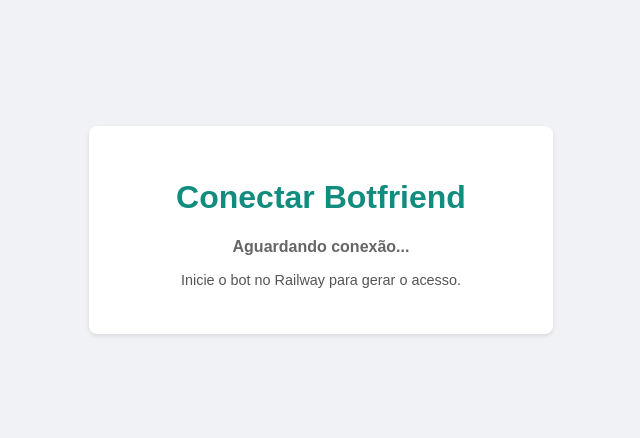
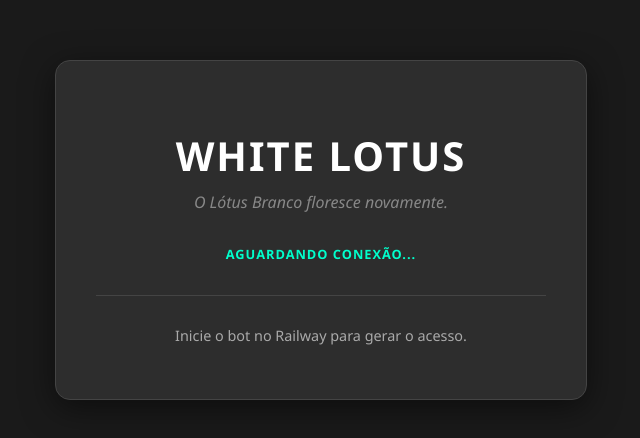
Before and after one commit to Sr-agente208/Botfriend, a website: page public/index.html in a window 1280 px wide. Shown: the part 170-608 px from the top of the page, without its empty margins (319-959 px from the left). Drawn offline with nearby package versions, Linux system fonts and the light colour scheme; no server answers.

Commit message:
Personalização completa: Tema WHITE LOTUS

```diff
--- a/DADOS DO KEISEN/INFO_KEISEN/media/INFO_KEISEN.json
+++ b/DADOS DO KEISEN/INFO_KEISEN/media/INFO_KEISEN.json
@@ -1,8 +1,8 @@
 {
   "prefix": "!",
   "TOKEN": "",
-  "NomeDoBot": "SAYURI-BETA v5",
-  "ownerName": "moreno devs</>",
+  "NomeDoBot": "WHITE LOTUS",
+  "ownerName": "Sr-agente208",
   "channelnk": "",
   "channel": "",
   "ownerNumber": "5549933805907",
--- a/public/index.html
+++ b/public/index.html
@@ -3,20 +3,22 @@
 <head>
     <meta charset="UTF-8">
     <meta name="viewport" content="width=device-width, initial-scale=1.0">
-    <title>Botfriend - Login WhatsApp</title>
+    <title>WHITE LOTUS - WhatsApp Login</title>
     <style>
-        body { font-family: Arial, sans-serif; display: flex; flex-direction: column; align-items: center; justify-content: center; height: 100vh; margin: 0; background-color: #f0f2f5; }
-        .container { background: white; padding: 2rem; border-radius: 8px; box-shadow: 0 2px 4px rgba(0,0,0,0.1); text-align: center; max-width: 400px; width: 100%; }
-        h1 { color: #128c7e; }
+        body { font-family: 'Segoe UI', Tahoma, Geneva, Verdana, sans-serif; display: flex; flex-direction: column; align-items: center; justify-content: center; height: 100vh; margin: 0; background-color: #1a1a1a; color: #ffffff; }
+        .container { background: #2d2d2d; padding: 2.5rem; border-radius: 15px; box-shadow: 0 8px 32px rgba(0,0,0,0.5); text-align: center; max-width: 450px; width: 90%; border: 1px solid #444; }
+        h1 { color: #ffffff; font-size: 2.5rem; margin-bottom: 0.5rem; letter-spacing: 2px; text-transform: uppercase; }
+        .subtitle { color: #888; margin-bottom: 2rem; font-style: italic; }
         #qr-container img { width: 250px; height: 250px; margin-top: 1rem; }
-        #pairing-container { font-size: 2rem; font-weight: bold; color: #075e54; margin-top: 1rem; letter-spacing: 5px; }
-        .status { margin-top: 1rem; font-weight: bold; color: #666; }
-        .instructions { margin-top: 1rem; font-size: 0.9rem; color: #555; }
+        #pairing-container { font-size: 2.5rem; font-weight: bold; color: #ffffff; margin-top: 1.5rem; letter-spacing: 8px; background: #3d3d3d; padding: 1rem; border-radius: 8px; }
+        .status { margin-top: 1.5rem; font-weight: bold; color: #00ffcc; text-transform: uppercase; font-size: 0.8rem; letter-spacing: 1px; }
+        .instructions { margin-top: 2rem; font-size: 0.9rem; color: #aaa; border-top: 1px solid #444; padding-top: 1rem; }
     </style>
 </head>
 <body>
     <div class="container">
-        <h1>Conectar Botfriend</h1>
+        <h1>WHITE LOTUS</h1>
+        <div class="subtitle">O Lótus Branco floresce novamente.</div>
         <div id="status" class="status">Aguardando conexão...</div>
 
         <div id="qr-container" style="display:none;">
```
